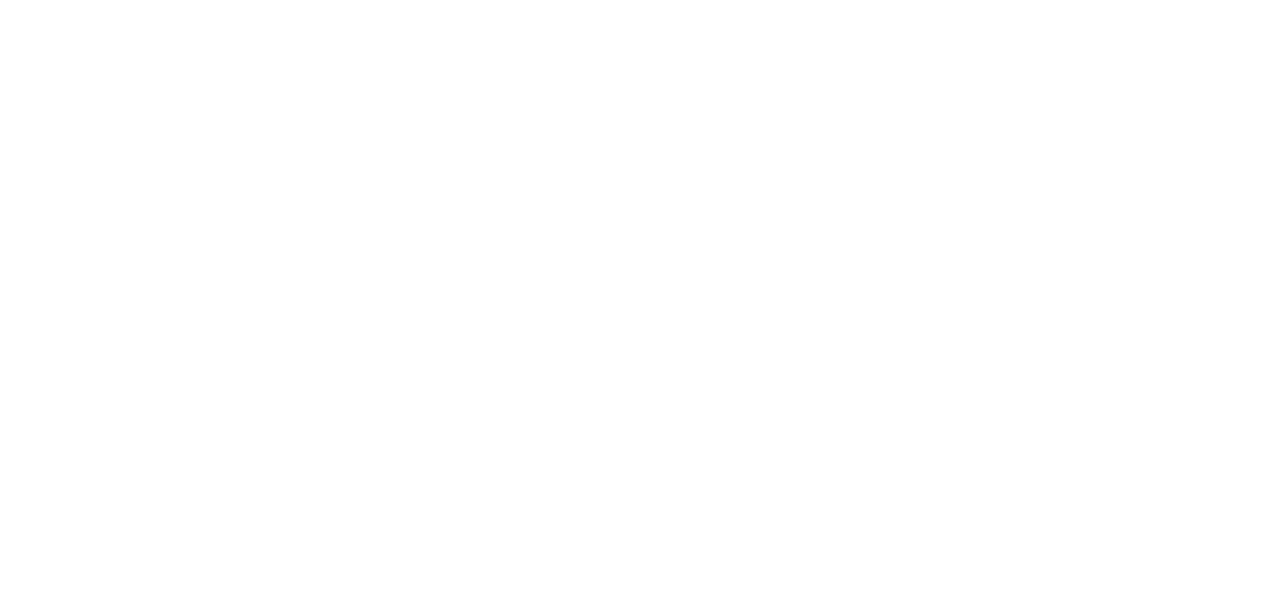
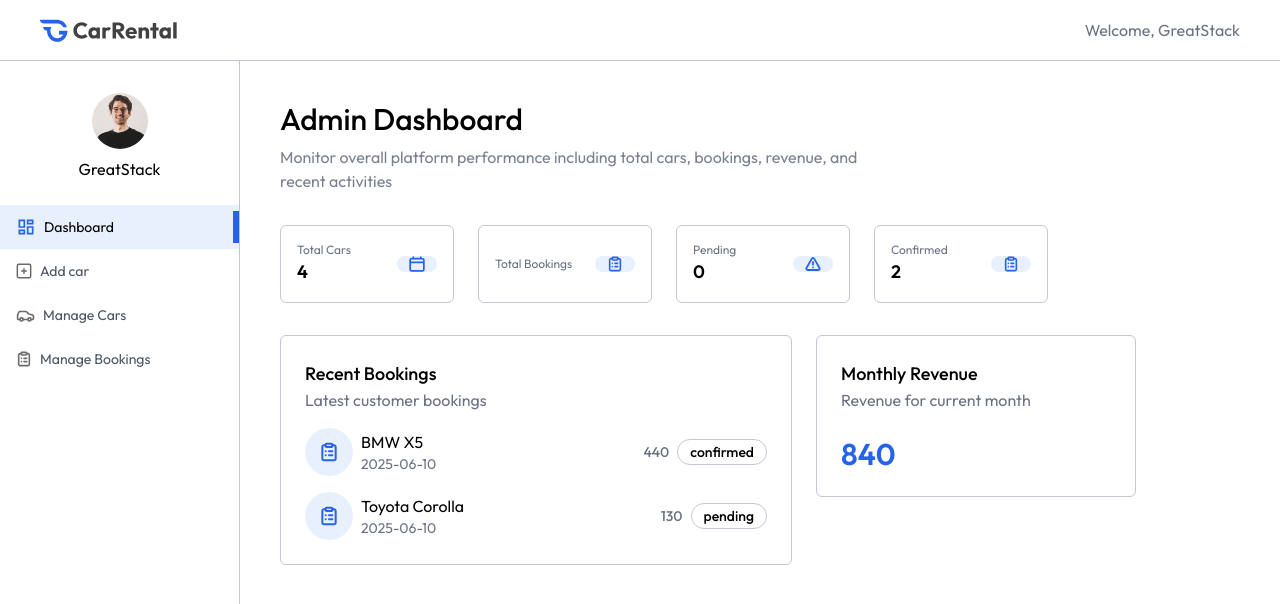
Before and after one commit to SagarNegi10/mern-car-rental-app, a React (Vite) app in the folder frontend/: page /owner in a window 1280 px wide. Before the commit this address had no page. Shown: the top 604 px of the page. Built offline with nearby package versions, Linux system fonts and the light colour scheme.

Commit message:
add owner dashboard page

```diff
--- a/frontend/src/App.jsx
+++ b/frontend/src/App.jsx
@@ -6,6 +6,11 @@
 import Cars from './pages/Cars'
 import MyBookings from './pages/MyBookings'
 import Footer from './components/Footer'
+import Layout from './pages/owner/Layout'
+import Dashboard from './pages/owner/Dashboard'
+import AddCar from './pages/owner/AddCar'
+import ManageCars from './pages/owner/ManageCars'
+import ManageBookings from './pages/owner/ManageBookings'
 
 const App = () => {
 
@@ -21,6 +26,12 @@
         <Route path='/car-details/:id' element={<CarDetails/>}/>
         <Route path='/cars' element={<Cars/>}/>
         <Route path='/my-bookings' element={<MyBookings/>}/>
+        <Route path='/owner' element={<Layout/>}>
+          <Route index element={<Dashboard/>}/>
+          <Route path='add-car' element={<AddCar/>}/>
+          <Route path='manage-cars' element={<ManageCars/>}/>
+          <Route path='manage-bookings' element={<ManageBookings/>}/>
+        </Route>
       </Routes>
 
       {!isOwnerPath && <Footer setShowLogin={setShowLogin}/>}
--- /dev/null
+++ b/frontend/src/components/owner/NavbarOwner.jsx
@@ -0,0 +1,19 @@
+import React from 'react'
+import { assets, dummyUserData } from '../../assets/assets'
+import { Link } from 'react-router-dom';
+
+const NavbarOwner = () => {
+
+    const user = dummyUserData;
+
+  return (
+    <div className='flex items-center justify-between px-6 md:px-10 py-4 text-gray-500 border-b border-borderColor relative transition-all'>
+      <Link to={'/'}>
+        <img src={assets.logo} alt="" className='h-7'/>
+      </Link>
+      <p>Welcome, {user.name || 'Owner'}</p>
+    </div>
+  )
+}
+
+export default NavbarOwner
--- /dev/null
+++ b/frontend/src/components/owner/Sidebar.jsx
@@ -0,0 +1,47 @@
+import React, { useState } from 'react'
+import { assets, dummyUserData, ownerMenuLinks } from '../../assets/assets'
+import { NavLink, useLocation } from 'react-router-dom';
+
+const Sidebar = () => {
+
+    const user = dummyUserData;
+    const location = useLocation()
+    const [image, setImage] = useState('')
+
+    const updateImage = async () => {
+        user.image = URL.createObjectURL(image)
+        setImage('')
+    }
+
+  return (
+    <div className='relative min-h-screen md:flex flex-col items-center pt-8 max-w-13 md:max-w-60 w-full border-r border-borderColor text-sm'>
+
+      <div className='group relative'>
+        <label htmlFor="image">
+            <img src={image ? URL.createObjectURL(image) : user?.image || 'https://images.unsplash.com/photo-1633332755192-727a05c4013d?q=80&w=300'} alt="" className='h-9 md:h-14 w-9 md:w-14 rounded-full mx-auto'/>
+            <input type="file" id='image' accept='image/*' hidden onChange={e => setImage(e.target.files[0])}/>
+
+            <div className='absolute hidden top-0 right-0 left-0 bottom-0 bg-black/10 rounded-full group-hover:flex items-center justify-center cursor-pointer'>
+                <img src={assets.edit_icon} alt="" />
+            </div>
+        </label>
+      </div>
+      {image && (
+        <button onClick={updateImage} className='absolute top-0 right-0 flex p-2 gap-1 bg-primary/10 text-primary cursor-pointer'>Save<img src={assets.check_icon} alt="" width={13}/></button>
+      )}
+      <p className='mt-2 text-base max-md:hidden'>{user?.name}</p>
+
+      <div className='w-full'>
+        {ownerMenuLinks.map((link, index) => (
+            <NavLink key={index} to={link.path} className={`relative flex items-center gap-2 w-full py-3 pl-4 first:mt-6 ${link.path === location.pathname ? 'bg-primary/10' : 'text-gray-600'}`}>
+                <img src={link.path === location.pathname ? link.coloredIcon : link.icon} alt="car icon" />
+                <span className='max-md:hidden'>{link.name}</span>
+                <div className={`${link.path === location.pathname && 'bg-primary'} w-1.5 h-8 rounded-1 right-0 absolute`}></div>
+            </NavLink>
+        ))}
+      </div>
+    </div>
+  )
+}
+
+export default Sidebar
--- /dev/null
+++ b/frontend/src/components/owner/Title.jsx
@@ -0,0 +1,12 @@
+import React from 'react'
+
+const Title = ({ title, subTitle}) => {
+  return (
+    <>
+     <h1 className='font-medium text-3xl'>{title}</h1>
+     <p className='text-sm md:text-base text-gray-500/90 mt-2 max-w-156'>{subTitle}</p>
+    </>
+  )
+}
+
+export default Title
--- /dev/null
+++ b/frontend/src/pages/owner/AddCar.jsx
@@ -0,0 +1,11 @@
+import React from 'react'
+
+const AddCar = () => {
+  return (
+    <div>
+
+    </div>
+  )
+}
+
+export default AddCar
--- /dev/null
+++ b/frontend/src/pages/owner/Dashboard.jsx
@@ -0,0 +1,81 @@
+import React, { useEffect, useState } from 'react'
+import { assets, dummyDashboardData } from '../../assets/assets'
+import Title from '../../components/owner/Title'
+
+const Dashboard = () => {
+
+  const currency = import.meta.env.VITE_CURRENCY
+
+  const [data, setData] = useState({
+    totalCars: 0,
+    totalbookings: 0,
+    pendingBookings: 0,
+    completedBookings: 0,
+    recentBookings: [],
+    monthlyRevenue: 0,
+  })
+
+  const dashbordCard = [
+    {title: "Total Cars", value: data.totalCars, icon: assets.calendar_icon_colored},
+    {title: "Total Bookings", value: data.totalbookings, icon: assets.listIconColored},
+    {title: "Pending", value: data.pendingBookings, icon: assets.cautionIconColored},
+    {title: "Confirmed", value: data.completedBookings, icon: assets.listIconColored},
+  ]
+
+  useEffect(() => {
+    setData(dummyDashboardData)
+  },[])
+
+  return (
+    <div className='px-4 pt-10 md:px-10 flex-1'>
+      <Title title='Admin Dashboard' subTitle='Monitor overall platform performance including total cars, bookings, revenue, and recent activities'/>
+
+      <div className='grid sm:grid-cols-2 md:grid-cols-3 lg:grid-cols-4 gap-6 my-8 max-w-3xl'>
+        {dashbordCard.map((card, index) => (
+          <div className='flex gap-2 items-center justify-between p-4 rounded-md border border-borderColor' key={index}>
+            <div>
+              <h1 className='text-xs text-gray-500'>{card.title}</h1>
+              <p className='text-lg font-semibold'>{card.value}</p>
+            </div>
+
+            <div className='flex items-center justify-center w-10 rounded-full bg-primary/10'>
+              <img src={card.icon} alt="" className='h-4 w-4'/>
+            </div>
+          </div>
+        ))}
+      </div>
+
+      <div className='flex flex-wrap items-start gap-6 mb-8 w-full'>
+        <div className='p-4 md:p-6 border border-borderColor rounded-md max-w-lg w-full'>
+          <h1 className='text-lg font-medium'>Recent Bookings</h1>
+          <p className='text-gray-500'>Latest customer bookings</p>
+          {data.recentBookings.map((booking, index) => (
+            <div className='mt-4 flex items-center justify-between' key={index}>
+              <div className='flex items-center gap-2'>
+                <div className='hidden md:flex items-center justify-center w-12 h-12 rounded-full bg-primary/10'>
+                  <img src={assets.listIconColored} alt="" className='h-5 w-5'/>
+                </div>
+                <div>
+                  <p>{booking.car.brand} {booking.car.model}</p>
+                  <p className='text-sm text-gray-500'>{booking.createdAt.split('T')[0]}</p>
+                </div>
+              </div>
+              <div className='flex items-center gap-2 font-medium'>
+                <p className='text-sm text-gray-500'>{currency} {booking.price}</p>
+                <p className='px-3 py-0.5 border border-borderColor rounded-full text-sm'>{booking.status}</p>
+              </div>
+            </div>
+          ))}
+        </div>
+
+        <div className='p-4 md:p-6 mb-6 border border-borderColor rounded-md w-full md:max-w-xs'>
+          <h1 className='text-lg font-medium'>Monthly Revenue</h1>
+          <p className='text-gray-500'>Revenue for current month</p>
+          <p className='text-3xl mt-6 font-semibold text-primary'>{currency} {data.monthlyRevenue}</p>
+        </div>
+      </div>
+    </div>
+  )
+}
+
+export default Dashboard
--- /dev/null
+++ b/frontend/src/pages/owner/Layout.jsx
@@ -0,0 +1,18 @@
+import React from 'react'
+import NavbarOwner from '../../components/owner/NavbarOwner'
+import Sidebar from '../../components/owner/Sidebar'
+import { Outlet } from 'react-router-dom'
+
+const Layout = () => {
+  return (
+    <div className='flex flex-col'>
+      <NavbarOwner/>
+      <div className='flex'>
+        <Sidebar/>
+        <Outlet/>
+      </div>
+    </div>
+  )
+}
+
+export default Layout
--- /dev/null
+++ b/frontend/src/pages/owner/ManageBookings.jsx
@@ -0,0 +1,11 @@
+import React from 'react'
+
+const ManageBookings = () => {
+  return (
+    <div>
+
+    </div>
+  )
+}
+
+export default ManageBookings
--- /dev/null
+++ b/frontend/src/pages/owner/ManageCars.jsx
@@ -0,0 +1,11 @@
+import React from 'react'
+
+const ManageCars = () => {
+  return (
+    <div>
+
+    </div>
+  )
+}
+
+export default ManageCars
```
